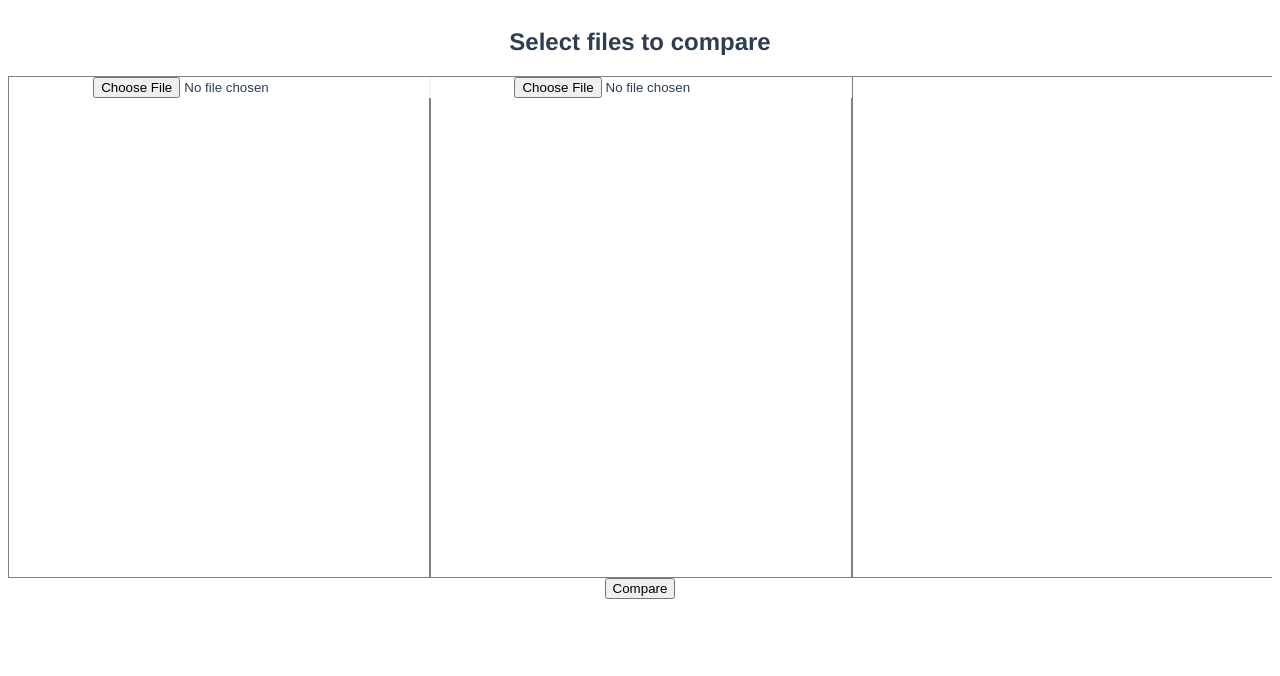
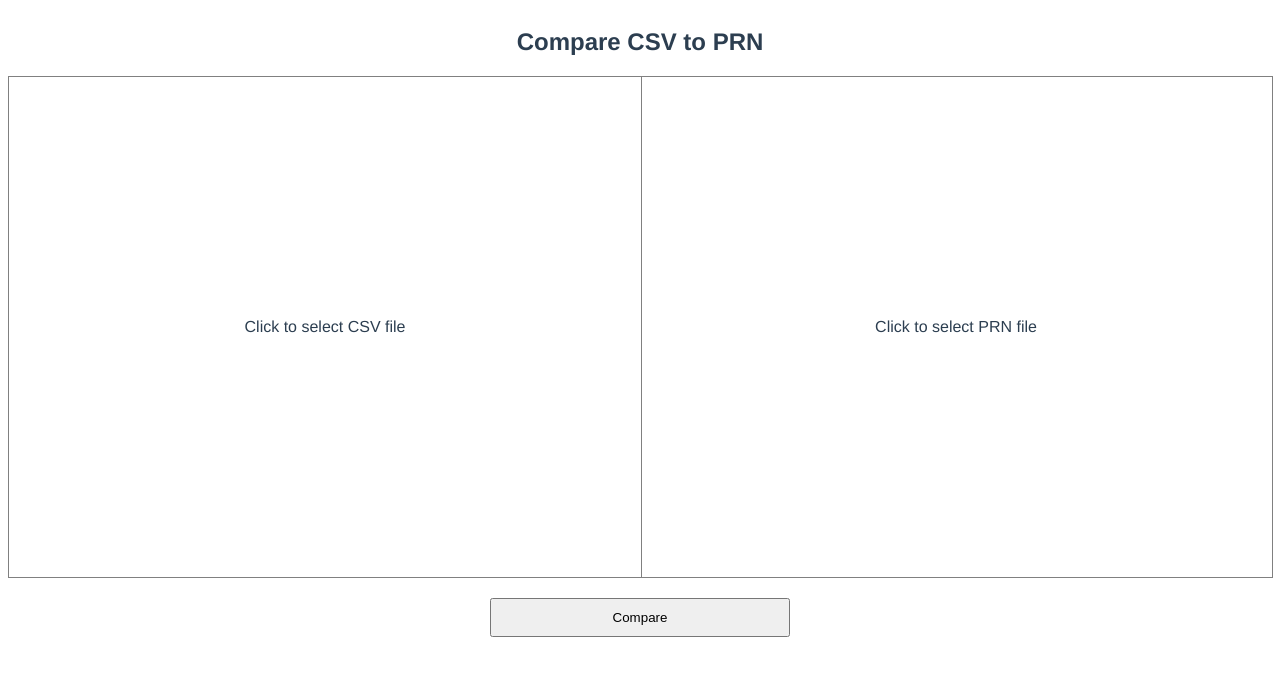
Before and after one commit to vedran-milic/csv-prn, a Vue app: page / in a window 1280 px wide. Shown: the top 676 px of the page. Built offline with nearby package versions, Linux system fonts and the light colour scheme.

Commit message:
Layout fix

```diff
--- a/src/App.vue
+++ b/src/App.vue
@@ -19,7 +19,6 @@ body {
   display: flex;
   flex-direction: column;
   height: 100%;
-  overflow: auto;
   text-align: center;
 }
 .hidden {
--- a/src/components/FileCompare.vue
+++ b/src/components/FileCompare.vue
@@ -9,11 +9,12 @@ const prnContent = ref(null);
 const diffContent = ref(null);
 const csvJson = ref('');
 const prnJson = ref('');
+const diffDisplayed = ref(false);
 const csvTableView = ref(false);
 const prnTableView = ref(false);
 function previewFiles(evt: Event) {
   // @ts-ignore
-  diffContent.value.innerText = '';
+  clearDiffConent();
   if (!evt.target) return;
   // @ts-ignore
   const [file] = evt.target.files;
@@ -125,9 +126,14 @@ function toggleView(type: string) {
   }
 }
 
-function clearJson(type: string) {
+function clearDiffConent() {
   // @ts-ignore
   diffContent.value.innerText = '';
+  diffDisplayed.value = false;
+}
+
+function clearJson(type: string) {
+  clearDiffConent();
   if (type === 'csv') {
     // @ts-ignore
     csvContent.value.innerText = '';
@@ -147,12 +153,12 @@ function compareJson() {
   if (!csvJson.value || !prnJson.value) {
     return;
   }
-  // @ts-ignore
-  diffContent.value.innerText = '';
+  clearDiffConent();
   if (csvJson.value === prnJson.value) {
     alert('The files are identical')
   }
   const difference = diff.diffJson(csvJson.value, prnJson.value);
+  diffDisplayed.value = true;
   // @ts-ignore
   difference.forEach(el => {
     if (el.added) {
@@ -180,47 +186,66 @@ function compareJson() {
 <template>
   <section class="file-compare">
     <header class="file-compare-header">
-      <h1>Select files to compare</h1>
+      <h1>Compare CSV to PRN</h1>
     </header>
     <section class="file-compare-body">
       <section
         class="file-compare-block select-csv-file"
         :class="{ 'table-view': csvTableView}">
-        <div class="file-compare-inputs">
+        <header v-if="csvJson" class="file-compare-block-header">
+          <h3 class="file-compare-block-title">Json file</h3>
+          <button @click="clearJson('csv')">Clear</button>
+          <button @click="toggleView('csv')">
+            Toggle {{ csvTableView ? 'JSON' : 'table' }}
+          </button>
+        </header>
+        <table-view v-if="csvTableView" :json="csvJson" />
+        <div class="file-compare-block-body">
+          <pre :class="{ hidden: csvTableView }"><code ref="csvContent" class="csv-file-content" /></pre></div>
+        <div class="file-input-container">
           <input
             id="csvFile"
             ref="csvFileInput"
             type="file"
             accept=".csv"
             @change="previewFiles">
-          <button v-if="csvJson" @click="clearJson('csv')">Clear</button>
-          <button v-if="csvJson" @click="toggleView('csv')">Toggle view</button>
+            <label v-if="!csvJson" for="csvFile">Click to select CSV file</label>
         </div>
-        <table-view v-if="csvTableView" :json="csvJson" />
-        <pre :class="{ hidden: csvTableView }"><code ref="csvContent" class="csv-file-content" /></pre>
       </section>
       <section
         class="file-compare-block select-prn-file"
         :class="{ 'table-view': prnTableView}">
-        <div class="file-compare-inputs">
+        <header v-if="prnJson" class="file-compare-block-header">
+          <h3 class="file-compare-block-title">Prn file</h3>
+            <button @click="clearJson('prn')">Clear</button>
+            <button @click="toggleView('prn')">
+              Toggle {{ prnTableView ? 'JSON' : 'table' }}
+            </button>
+        </header>
+        <div class="file-compare-block-body">
+          <table-view v-if="prnTableView" :json="prnJson" />
+          <pre :class="{ hidden: prnTableView }"><code ref="prnContent" class="prn-file-content" /></pre>
+        </div>
+        <div class="file-input-container">
           <input
             id="prnFile"
             ref="prnFileInput"
             type="file"
             accept=".prn"
             @change="previewFiles">
-            <button v-if="prnJson" @click="clearJson('prn')">Clear</button>
-            <button v-if="prnJson" @click="toggleView('prn')">Toggle view</button>
+            <label v-if="!prnJson" for="prnFile">Click to select PRN file</label>
         </div>
-        <table-view v-if="prnTableView" :json="prnJson" />
-        <pre :class="{ hidden: prnTableView }"><code ref="prnContent" class="prn-file-content" /></pre>
       </section>
-      <section class="file-compare-block json-diff">
-        <pre ref="diffContent"></pre>
+      <section class="file-compare-block json-diff" :class="{ hidden: !diffDisplayed }">
+        <header v-if="prnJson" class="file-compare-block-header">
+          <h3 class="file-compare-block-title">Difference</h3>
+            <button @click="clearDiffConent">Clear</button>
+        </header>
+        <div class="file-compare-block-body"><pre ref="diffContent"></pre></div>
       </section>
     </section>
     <footer class="file-compare-footer">
-      <button @click="compareJson">Compare</button>
+      <button class="compare-button" @click="compareJson">Compare</button>
     </footer>
   </section>
 </template>
@@ -234,14 +259,26 @@ function compareJson() {
   border: 1px solid gray;
   height: 500px;
   overflow: auto;
-  width: 100%
+  position: relative;
+  width: 100%;
+
+  + .file-compare-block {
+    border-left: none;
+  }
 }
-.file-compare-inputs {
+.file-compare-block-header {
   background: rgba(#fff, .9);
+  border-bottom: 1px solid #000;
+  display: flex;
+  padding: 5px 10px;
   position: sticky;
   top: 0;
   left: 0;
   right: 0;
+}
+.file-compare-block-body {
+  padding: 0 20px;
+  text-align: left;
 }
 .json-diff {
   color: gray;
@@ -253,4 +290,43 @@ function compareJson() {
     color: green;
   }
 }
+.file-input-container {
+  [type=file] {
+    appearance: none;
+    z-index: -1;
+    position: absolute;
+    visibility: hidden;
+  }
+  label {
+    align-items: center;
+    bottom: 0;
+    cursor: pointer;
+    display: flex;
+    justify-content: center;
+    position: absolute;
+    top: 0;
+    left: 0;
+    width: 100%
+  }
+}
+.file-compare-block-title {
+  margin: 0 auto 0 0;
+  font-size: 16px;
+}
+button {
+  & + button {
+    margin-left: 5px;
+  }
+
+  &.compare-button {
+    font-size: 16p;
+    padding: 10px 5px;
+    margin: 20px 0;
+    width: 300px;
+  }
+}
+pre {
+  max-width: 100%;
+  overflow: hidden;
+}
 </style>
```
